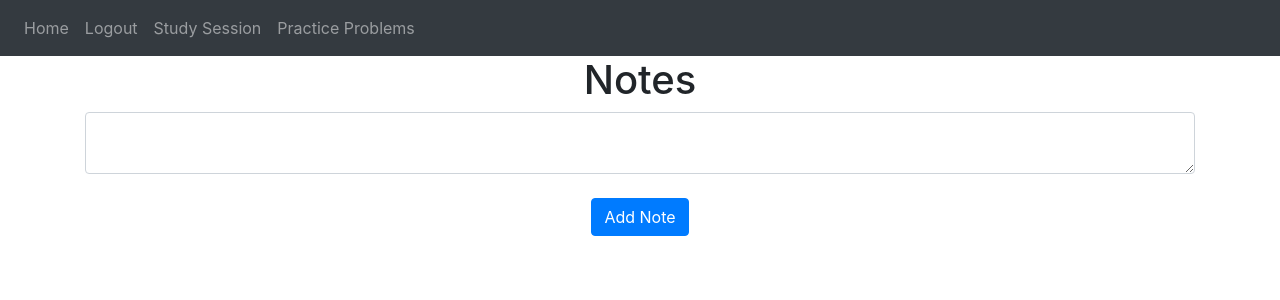
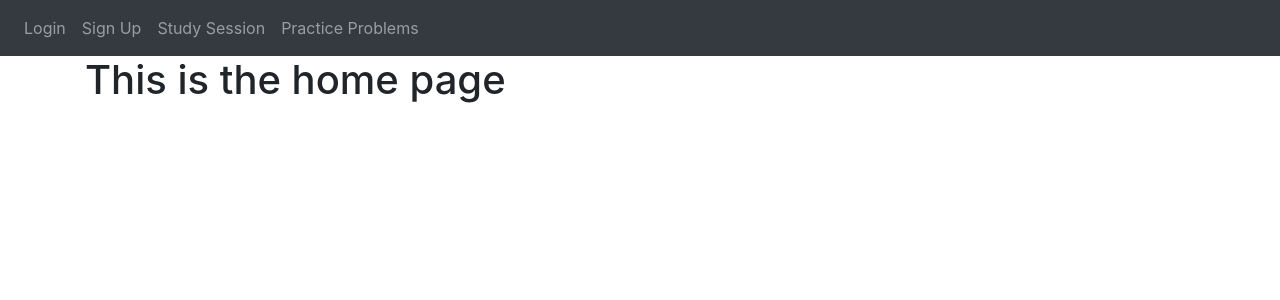
Before and after one commit to Yizushdz/Web_Final_Project, a Flask app: template website/templates/home.html in a window 1280 px wide. Shown: the top 300 px of the page. Run offline with Flask 3, Linux system fonts and the light colour scheme; the template is opened without the code that fills it: values that come from a table or form of the project are taken from there, others are empty; some libraries are stand-ins or nearby versions.

Commit message:
removed home html code, added databases
removed old code for home that was placed as placeholder, also added the databases for deck and flashcard. in __init__, removed the old deck import in: form .models import user, deck.

```diff
--- a/website/__init__.py
+++ b/website/__init__.py
@@ -30,7 +30,7 @@
     app.register_blueprint(auth, url_prefix = '/')
 
     # this will make sure that our database classes are properly created before we actually create the databases
-    from .models import User, Deck
+    from .models import User
 
     # calling function to create database if not exists
     # create_database(app)
--- a/website/templates/home.html
+++ b/website/templates/home.html
@@ -3,21 +3,5 @@
 
 {% block title %}Home{% endblock %}
 {% block content %}
-<!--header for all notes for a single user-->
-<h1 align="center">Notes</h1>
-<!--using boostrap class to create list of notes-->
-<ul class="list-group list-group-flush" id="notes">
-    <!--user.data means our current user obj, get their data attribute defined in models.py-->
-  {% for note in user.data %}
-  <li class="list-group-item">{{ note.data }}</li>
-  {% endfor %}
-</ul>
-<!--send POST request when user presses button to URL-->
-<form method="POST">
-    <textarea name="note" id="note" class="form-control"></textarea>
-    <br />
-    <div align="center">
-      <button type="submit" class="btn btn-primary">Add Note</button>
-    </div>
-  </form>
+<h1>This is the home page</h1>
 {% endblock %}
```
Also changed, not shown: website/models.py (+16 -4 lines), instance/database.db.
